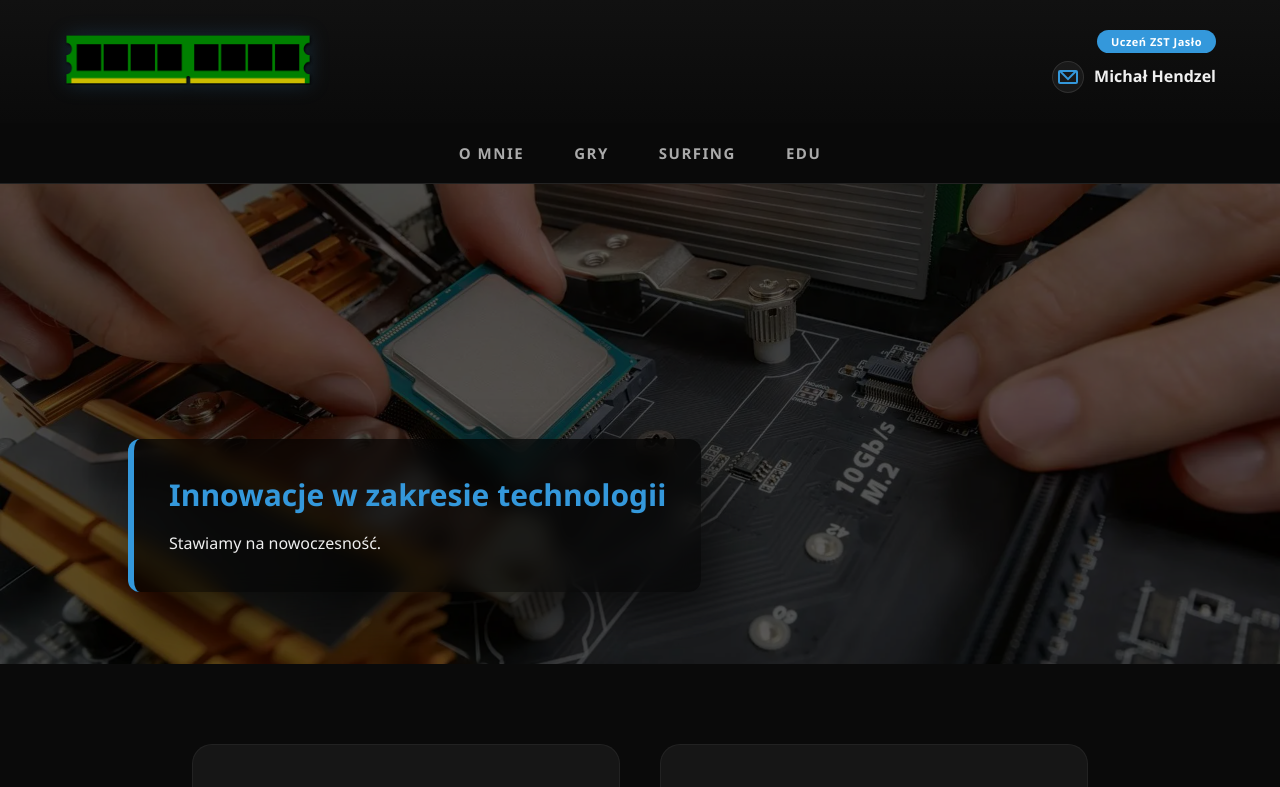
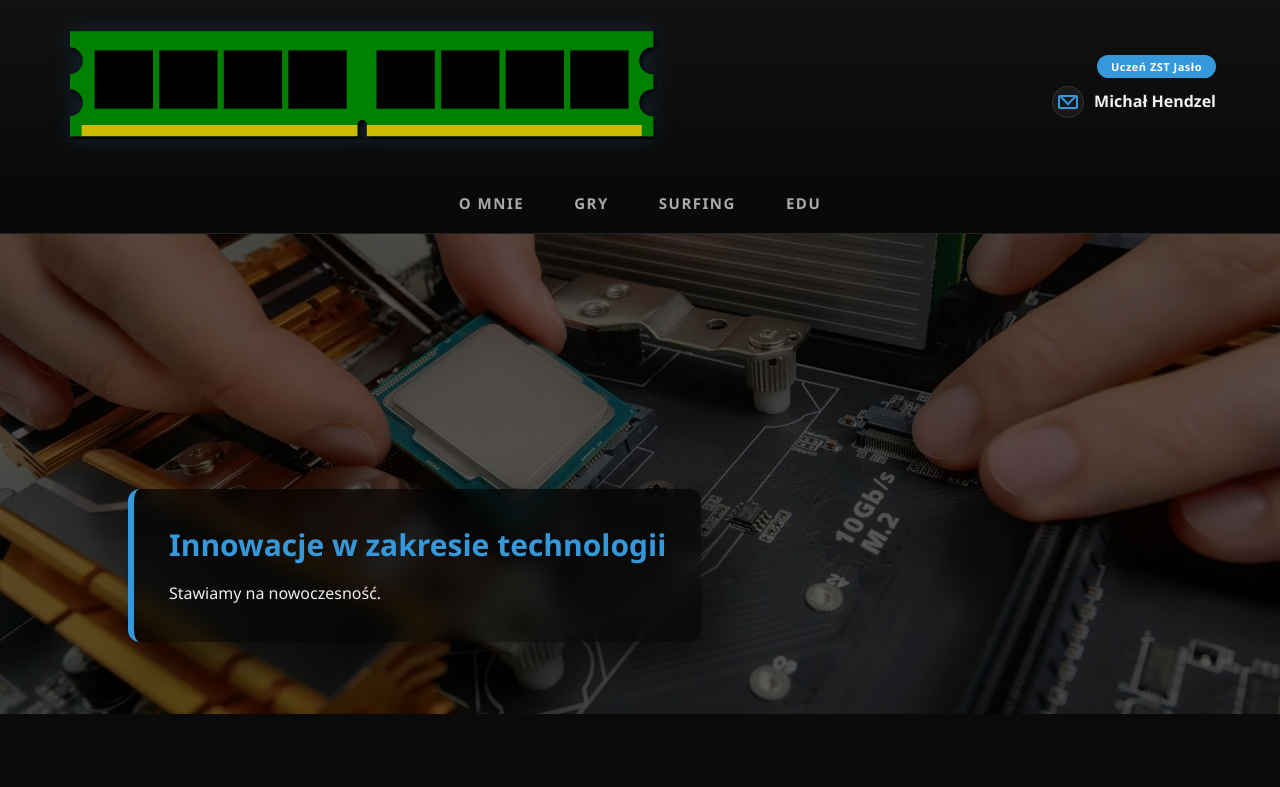
Before and after one commit to GP972/Serwis-RAM, a website: page index.html in a window 1280 px wide. Shown: the top 787 px of the page. Drawn offline with Linux system fonts and the light colour scheme.

Commit message:
Update index.html

```diff
--- a/index.html
+++ b/index.html
@@ -19,7 +19,7 @@
                     <ul>
                         <li>
                             <div class="hoverimage">
-                                <img src="./ram.webp" width="250" height="50" alt="Serwis RAM Logo" onerror="this.src='https://via.placeholder.com/250x50/3498db/ffffff?text=SERWIS+RAM'">
+                                <img src="./ram.webp" width="600" height="110" alt="Serwis RAM Logo" onerror="this.src='https://via.placeholder.com/250x50/3498db/ffffff?text=SERWIS+RAM'">
                             </div>
                         </li>
                         <li class="contact-info">
```
